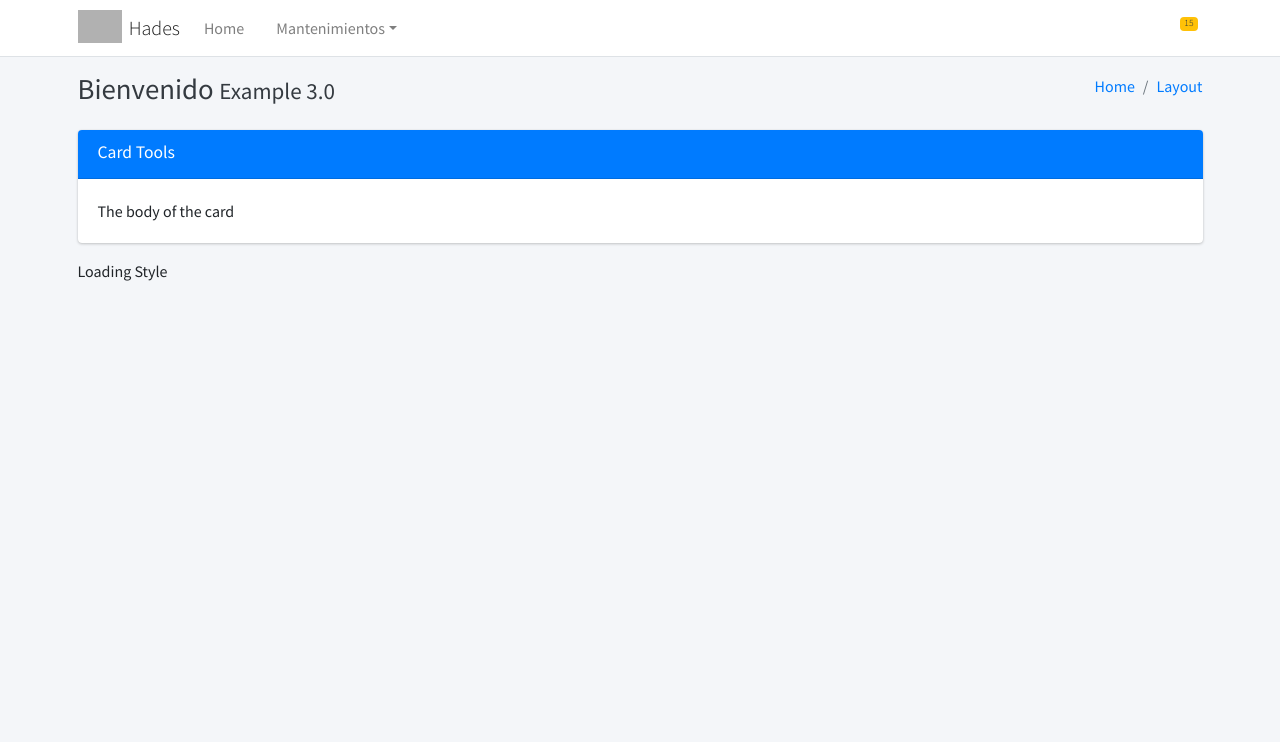
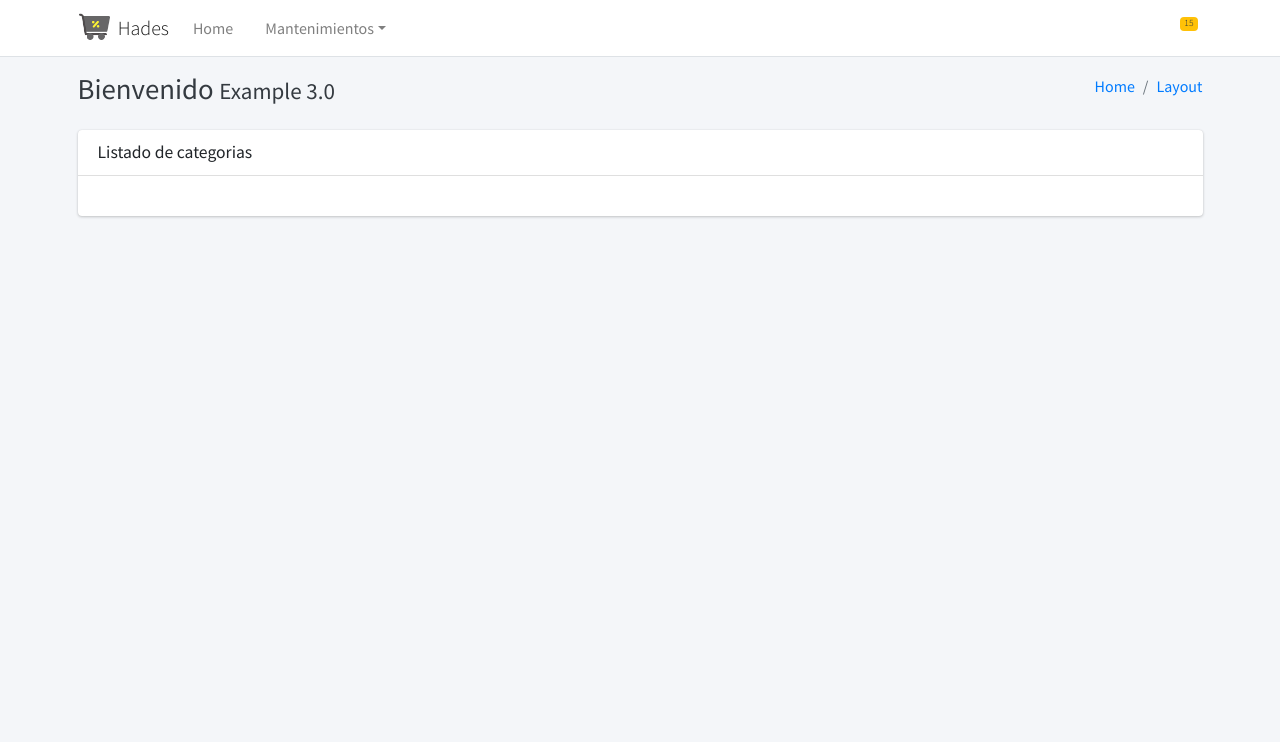
Before and after one commit to scubilla/horus, a Django app: page /erp/category/list/ in a window 1280 px wide. Shown: the top 742 px of the page. Run offline with Django 3.2, Linux system fonts and the light colour scheme; some libraries are stand-ins or nearby versions; grey boxes are pictures that could not be loaded.

Commit message:
hasta list function

```diff
--- a/app/core/erp/templates/category/list.html
+++ b/app/core/erp/templates/category/list.html
@@ -1,27 +1,19 @@
 {% extends 'body.html' %}
 
 {% block content %}
-<div class="card card-primary">
+<div class="card card-default">
   <div class="card-header">
-    <h3 class="card-title">Card Tools</h3>
-
-    <div class="card-tools">
-      <!-- This will cause the card to maximize when clicked -->
-      <button type="button" class="btn btn-tool" data-card-widget="maximize"><i class="fas fa-expand"></i></button>
-      <!-- This will cause the card to collapse when clicked -->
-      <button type="button" class="btn btn-tool" data-card-widget="collapse"><i class="fas fa-minus"></i></button>
-      <!-- This will cause the card to be removed when clicked -->
-      <button type="button" class="btn btn-tool" data-card-widget="remove"><i class="fas fa-times"></i></button>
-    </div>
-    <!-- /.card-tools -->
+    <h3 class="card-title">
+        <i class="fas fa-search"></i>
+        Listado de categorias
+    </h3>
   </div>
   <!-- /.card-header -->
   <div class="card-body">
-    The body of the card
+
   </div>
   <!-- /.card-body -->
 </div>
 <!-- /.card -->
-Loading Style
 
 {% endblock %}
```
Also changed, not shown: app/db.sqlite3, app/static/img/logo.png (added), app/static/img/user.png (added), 1 other file.
